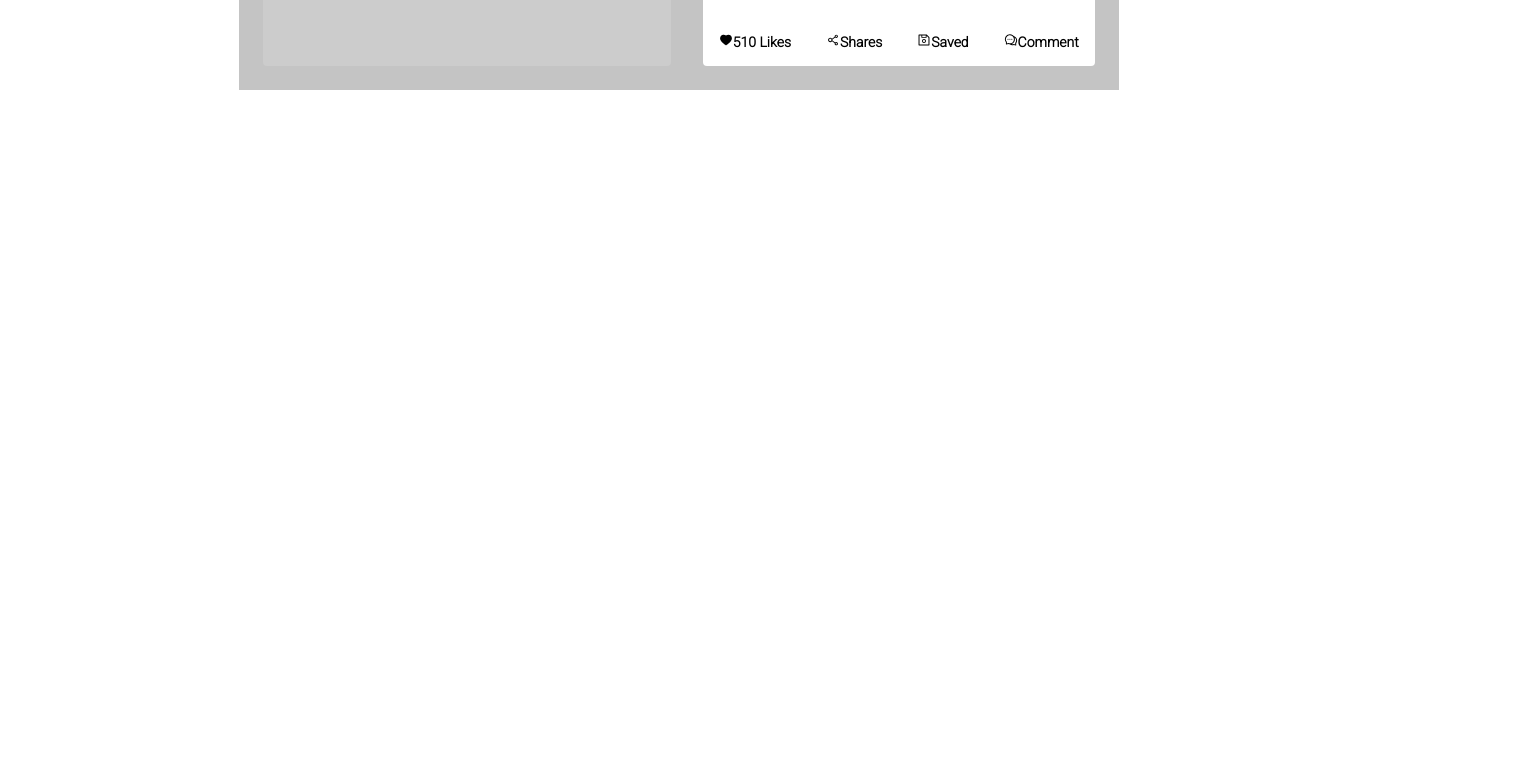
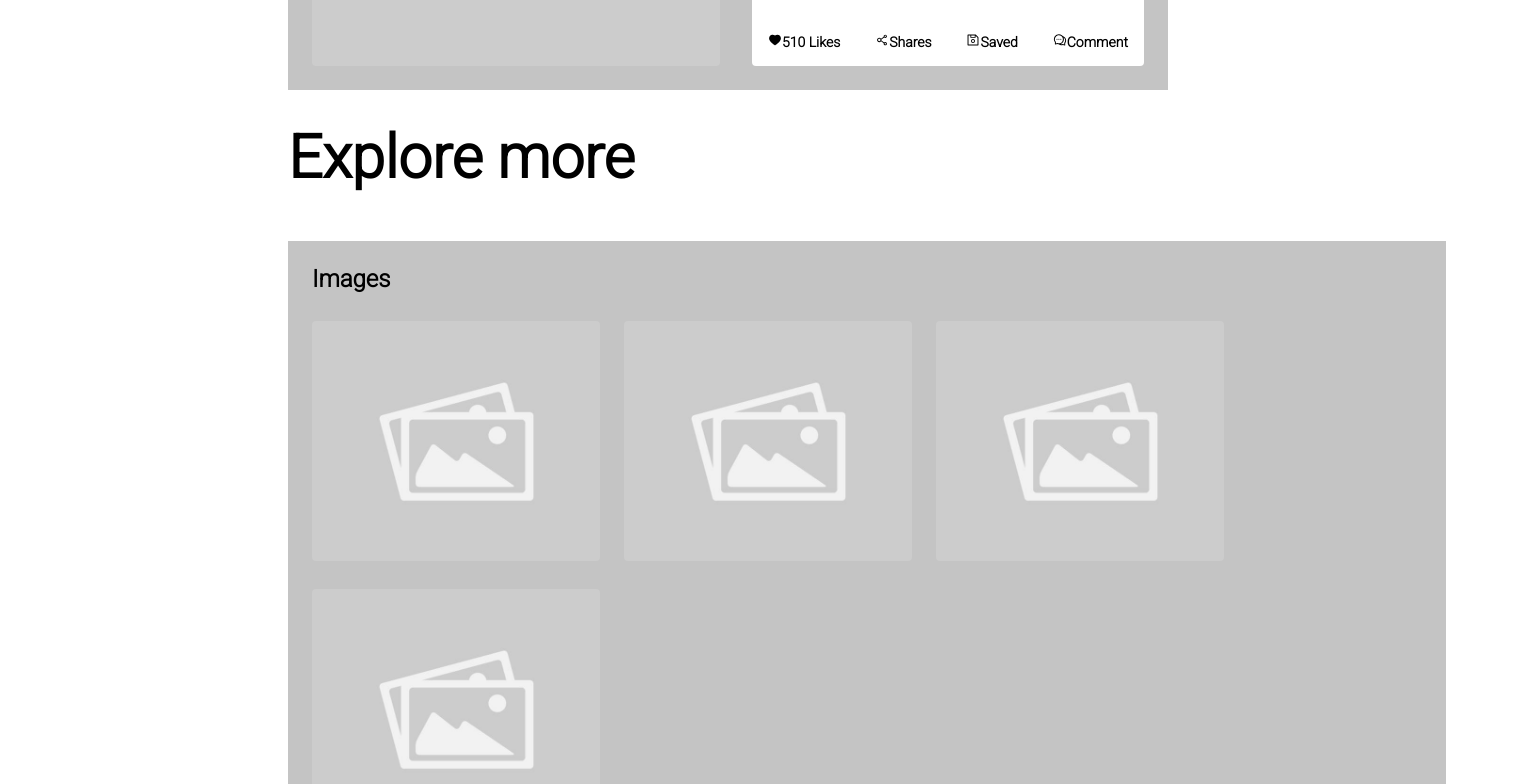
Before and after one commit to menu89/industry-challenge, a React (Create React App) app: page / in a window 1280 px wide. Shown: the part 2000-2784 px from the top of the page, 1519 px wide, since content can reach past the window. Before the commit the page ends 2090 px from the top, so only its background shows below. Built offline with nearby package versions, Linux system fonts and the light colour scheme.

Commit message:
Fixed some styling bugs

```diff
--- a/src/App.scss
+++ b/src/App.scss
@@ -4,6 +4,6 @@
   display: flex;
 
   &__wrapper {
-
+    margin-left: 18rem;
   }
 }
--- a/src/components/SideNav/SideNav.js
+++ b/src/components/SideNav/SideNav.js
@@ -21,6 +21,7 @@ class SideNav extends Component {
           <FaRegStar />
           <FaRegStarHalf />
         </div>
+        <br />
         <h4>PHOTOGRAPHER</h4>
         <BiArrowBack className='sidenav__back-arrow'/>
         <div className='sidenav__button-wrapper'>
--- a/src/components/SideNav/SideNav.scss
+++ b/src/components/SideNav/SideNav.scss
@@ -10,6 +10,7 @@
   padding: 2rem;
   margin-right: 3rem;
   color: #FFF;
+  position: fixed;
 
   &__avatar {
     width: 5rem;
@@ -36,7 +37,7 @@
 
   &__button-wrapper {
     display: flex;
-    align-self: center;
+    justify-content: space-between;
     // margin top to offset is a dirty way to style, but this is a hack-a-thon 🤷‍♂️
     margin-top: 20rem;
   }
@@ -45,7 +46,8 @@
     background-color: #FFF;
     padding: 0.5rem;
     border-radius: 20px;
-    margin: 0 0.5rem;
     color: $ss-neutral-light;
+    font-size: 0.625rem;
+    // width: 40%;
   }
 }
--- a/src/components/TopNav/TopNav.scss
+++ b/src/components/TopNav/TopNav.scss
@@ -6,7 +6,6 @@
   align-items: center;
   //margin-left: 15rem;
   height: 4rem;
-  width: 100vw;
   // position: fixed;
   // top: 0;
   // left: 18rem;
--- a/src/pages/Collaborators/Collaborators.js
+++ b/src/pages/Collaborators/Collaborators.js
@@ -2,6 +2,7 @@ import React, { Component } from 'react';
 import { AiFillHeart, AiOutlineShareAlt, AiOutlineSave, AiOutlineComment } from 'react-icons/ai';
 import './Collaborators.scss';
 import placeholder from '../../assets/images/placeholder.jpg';
+import ExploreMore from './ExploreMore/ExploreMore.js'
 
 class Collaborators extends Component {
   render() {
@@ -76,6 +77,11 @@ class Collaborators extends Component {
           </div>
 
         </div>
+
+        <h1 className='collab__mb-header'>Explore more</h1>
+        <ExploreMore />
+        <ExploreMore />
+        <ExploreMore />
       </div>
     );
   }
--- a/src/pages/Collaborators/Collaborators.scss
+++ b/src/pages/Collaborators/Collaborators.scss
@@ -66,6 +66,7 @@
     display: flex;
     // Bad way to style
     width: 55rem;
+    margin-bottom: 2rem;
   }
 
   &__mb-image-container {
--- /dev/null
+++ b/src/pages/Collaborators/ExploreMore/ExploreMore.js
@@ -0,0 +1,19 @@
+import React from 'react';
+import './ExploreMore.scss';
+import placeholder from '../../../assets/images/placeholder.jpg';
+
+const ExploreMore = () => {
+  return (
+    <div className='em'>
+      <h2 className='em__title'>Images</h2>
+      <div className='em__wrapper'>
+        <img className="em__image" src={placeholder} alt="image" />
+        <img className="em__image" src={placeholder} alt="image" />
+        <img className="em__image" src={placeholder} alt="image" />
+        <img className="em__image" src={placeholder} alt="image" />
+      </div>
+    </div>
+  );
+};
+
+export default ExploreMore;
--- /dev/null
+++ b/src/pages/Collaborators/ExploreMore/ExploreMore.scss
@@ -0,0 +1,23 @@
+@use '../../../partials/colors' as *;
+@use '../../../partials/typography' as *;
+
+.em {
+  background-color: $ss-neutral-light;
+  padding: 1.5rem 0.75rem;
+  margin-top: 3rem;
+
+  &__title {
+    margin-left: 0.75rem;
+  }
+
+  &__wrapper {
+
+  }
+
+  &__image {
+    width: 18rem;
+    height: 15rem;
+    object-fit: cover;
+    margin: 0.75rem;
+  }
+}
```
